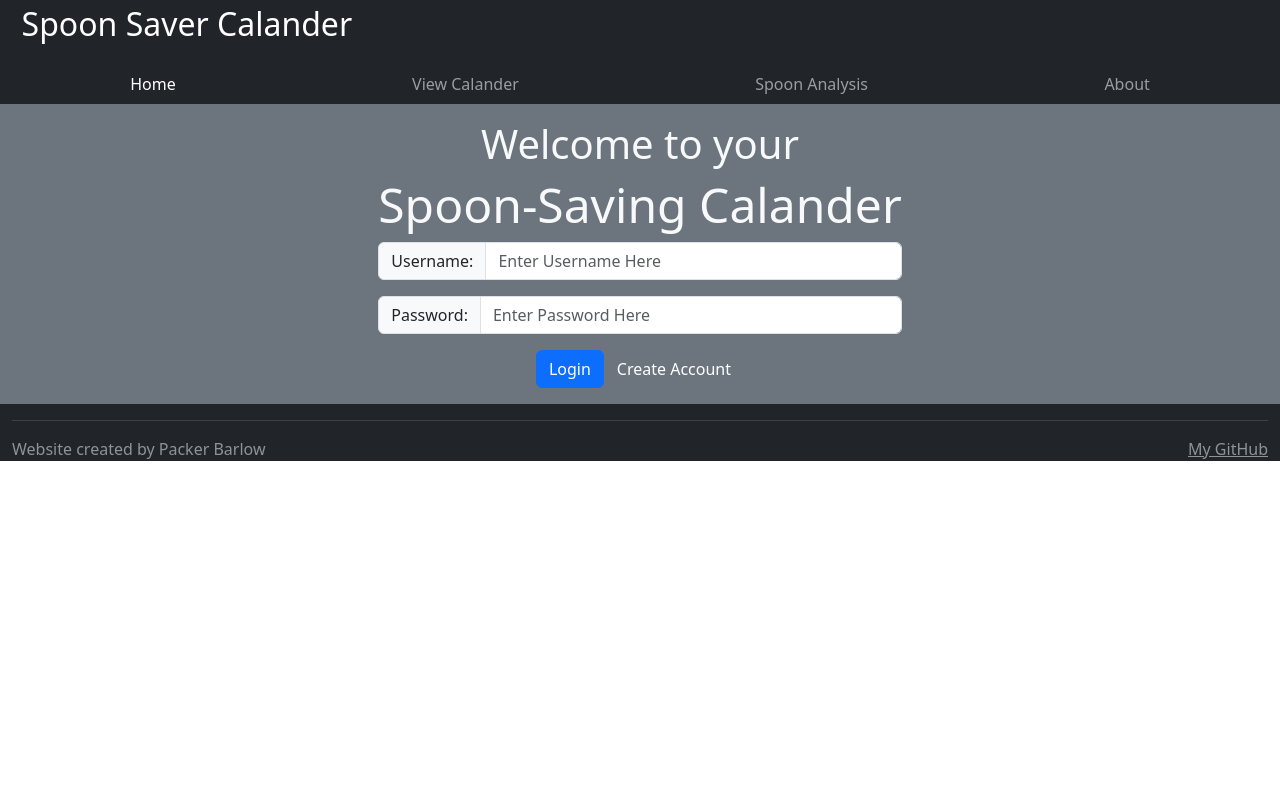
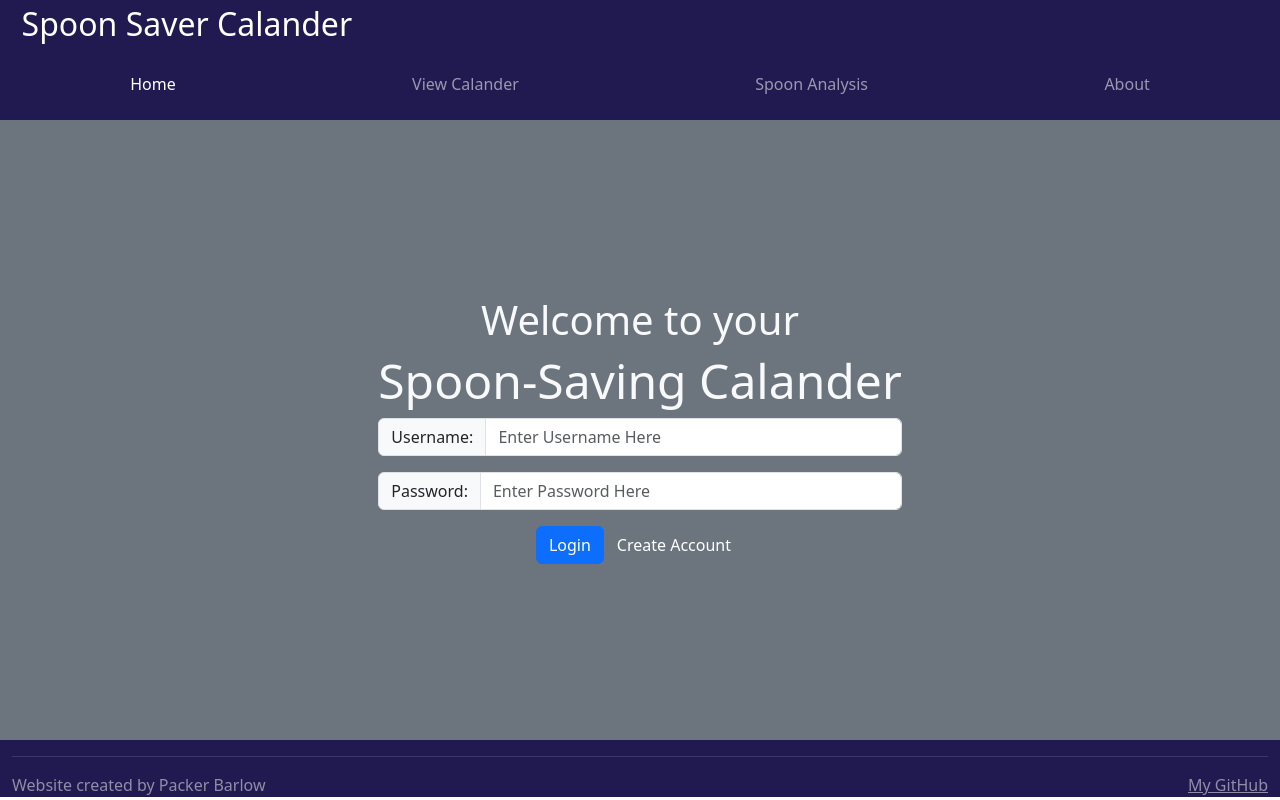
Before and after one commit to packerb2/Introvert_Calander_Startup, a React (Vite) app: page / in a window 1280 px wide. Built offline with nearby package versions, Linux system fonts and the light colour scheme.

Commit message:
adjusted color and heading

```diff
--- a/src/app.css
+++ b/src/app.css
@@ -2,6 +2,7 @@
   display: flex;
   flex-direction: column;
   min-width: 375px;
+  background-color: rgb(33, 26, 80);
 }
 
 header {
@@ -40,6 +41,7 @@ menu .nav-item {
 
 footer a {
   float: right;
+  background-color: rgb(33, 26, 80);
 }
 
 @media (max-height: 600px) {
--- a/src/app.jsx
+++ b/src/app.jsx
@@ -10,7 +10,7 @@ import { About } from './about/about';
 export default function App() {
   return (
     <BrowserRouter>
-        <div  className="bg-dark text-light">
+        <div  className="body text-light">
             <header className="container-fluid">
                 <nav className="nabbar navbar-dark">
                     <font size="6"><a class="navbar-brand" href="#">Spoon Saver Calander</a></font>
@@ -39,7 +39,7 @@ export default function App() {
             <Route path='*' element={<NotFound />} />
         </Routes>
 
-            <footer className="bg-dark text-white-50">
+            <footer className="text-white-50">
                 <div className="container-fluid">
                     <hr />
                     <span className="text-rest">Website created by Packer Barlow</span>
```
